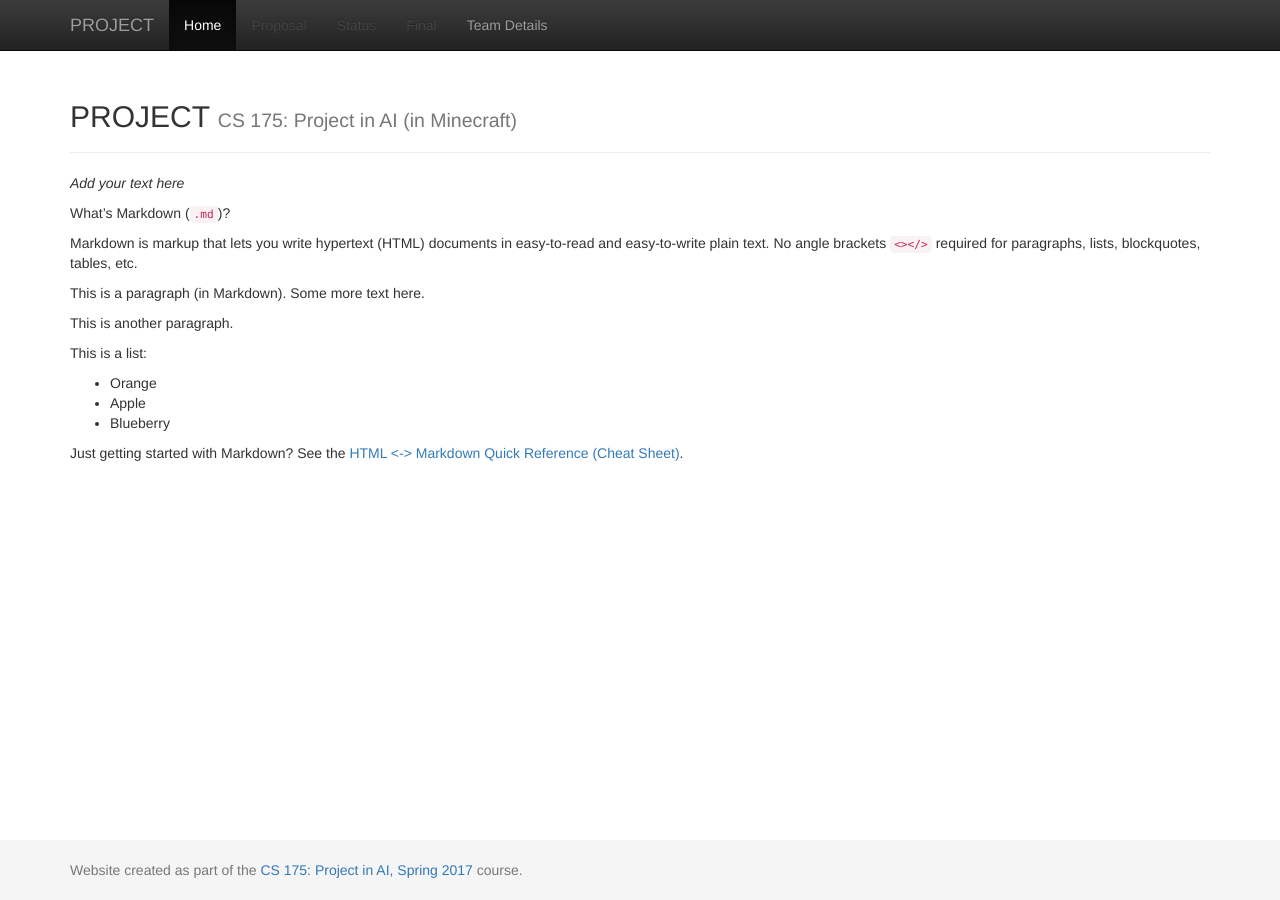
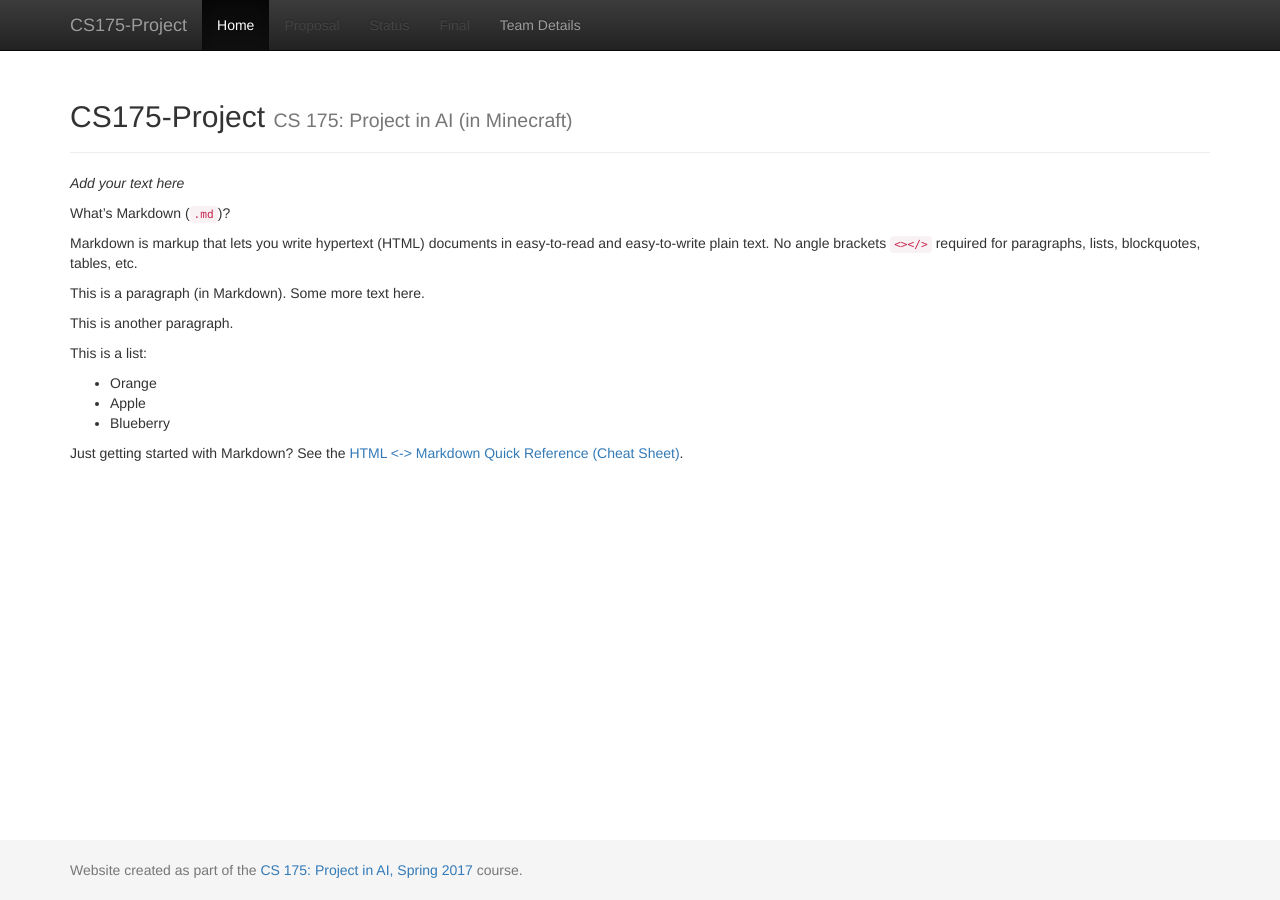
Before and after one commit to Alex561/CS175-Project, a Jekyll site: the page built from docs/index.md, in a window 1280 px wide. Built offline with Jekyll 4.4.1, drawn with Linux system fonts in a browser that asks for light colours.

Commit message:
Changed _config.yml to reflect title of repo

```diff
--- a/docs/_config.yml
+++ b/docs/_config.yml
@@ -1,7 +1,7 @@
 ###########
 # site.title
 
-title:    'PROJECT'
+title:    'CS175-Project'
 subtitle: 'CS 175: Project in AI (in Minecraft)'
 
 
```
